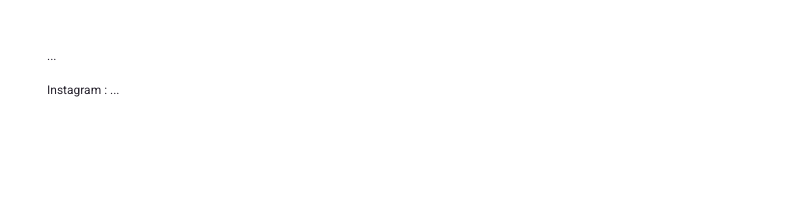
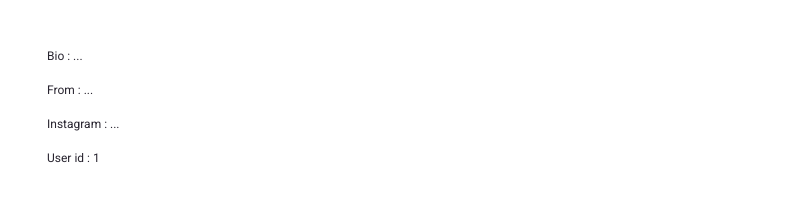
Before and after one commit to PaulCaruana/rangeme-exam, a React (Create React App) app: page /#/author/1 in a window 1280 px wide. Shown: the part 245-446 px from the top of the page, without its empty margins (53-853 px from the left). Built offline with nearby package versions, Linux system fonts and the light colour scheme; no server answers.

Commit message:
url rename

```diff
--- a/package.json
+++ b/package.json
@@ -1,14 +1,14 @@
 {
-  "name": "flicker-api-react",
+  "name": "flickr-react",
   "version": "0.1.0",
   "description": "React photo gallery app with Flickr API",
   "author": "Darik Hart",
   "license": "MIT",
   "repository": {
     "type": "git",
-    "url": "https://github.com/neuralline/flicker-api-react"
+    "url": "https://github.com/neuralline/flickr-react"
   },
-  "homepage": "https://flicker-api-react.netlify.com/",
+  "homepage": "https://flickr-react.netlify.com/",
   "dependencies": {
     "axios": "^0.18.0",
     "node-sass": "^4.11.0",
--- a/src/App.scss
+++ b/src/App.scss
@@ -23,6 +23,9 @@ a {
 }
 a:hover {
   color: $primary-color;
+}
+a:focus {
+  outline: thin dotted;
 }
 h4 {
   font-size: 16px;
--- a/src/components/containers/author-profile.js
+++ b/src/components/containers/author-profile.js
@@ -6,7 +6,6 @@ import AvatarImage from "../icons/profile-icon.svg";
 
 class Author extends Component {
   componentDidMount() {
-    console.log(this.props.pageID);
     this.props.getProfile2(this.props.pageID);
   }
   render() {
@@ -21,8 +20,10 @@ class Author extends Component {
                   <img src={AvatarImage} alt="Avatar" className="avatar-icon" />
                   {this.props.profile.first_name} {this.props.profile.last_name}
                 </h3>
-                <p>{this.props.profile.profile_description} ...</p>
+                <p>Bio : {this.props.profile.profile_description} ...</p>
+                <p>From : {this.props.profile.country} ...</p>
                 <p>Instagram : {this.props.profile.instagram} ...</p>
+                <p>User id : {this.props.pageID}</p>
               </div>
             </div>
           </div>
@@ -35,7 +36,7 @@ class Author extends Component {
 const mapStateToProps = (state, ownProps) => {
   return {
     pageID: ownProps.match.params.id,
-    profile: state.profile,
+    profile: state.profile || {},
     connectionError: state.connectionError,
     errorMessage: state.errorMessage,
     loadingMessage: state.loadingMessage
--- a/src/components/presentations/photo.js
+++ b/src/components/presentations/photo.js
@@ -11,7 +11,7 @@ const Photo = props => {
         <Link to={"/gallery/" + photo.id}>
           <img src={src} alt="loading..." className="featured-image" />
         </Link>
-        <div className="photo-views">{photo.views} views</div>
+        <div className="photo-views shadow">{photo.views} views</div>
       </div>
       <div className="photo-detail">
         <div className="title">
--- a/src/components/presentations/search-bar.js
+++ b/src/components/presentations/search-bar.js
@@ -23,6 +23,7 @@ class SearchBar extends Component {
           <input
             type="text"
             size="45"
+            autofocus
             placeholder="Search photos"
             onChange={this.handleSearch.bind(this)}
             value={this.state.searchParam}
```
Also changed, not shown: 1 other file (tests, documents, lock files or other folders).
